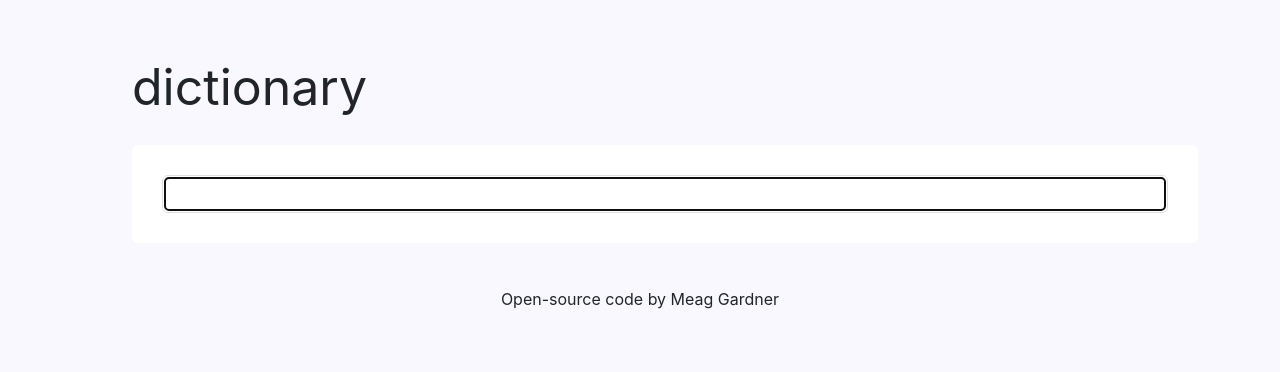
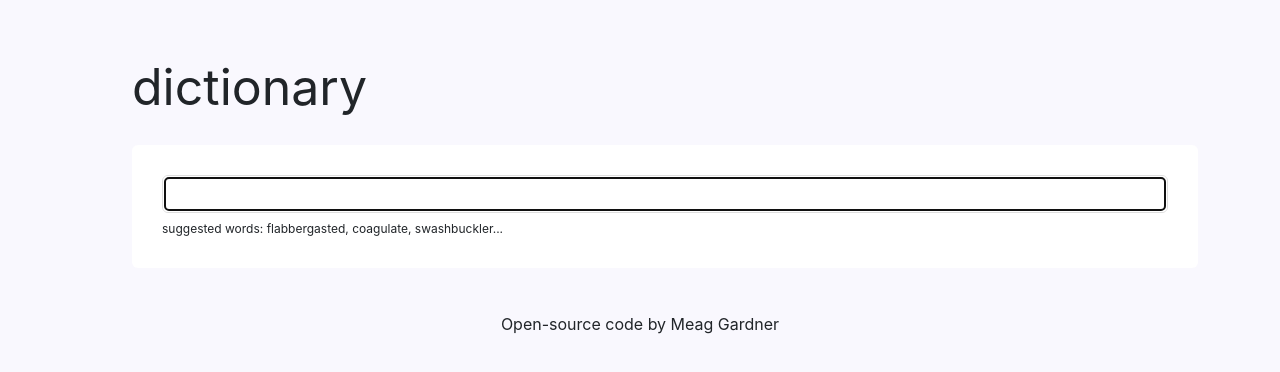
Before and after one commit to meageliz/suave-dictionary-app, a React (Create React App) app: page / in a window 1280 px wide. Shown: the top 372 px of the page. Built offline with nearby package versions, Linux system fonts and the light colour scheme.

Commit message:
Added and styled suggested words

```diff
--- a/src/Search.css
+++ b/src/Search.css
@@ -13,3 +13,8 @@
   color: #333;
   border: 1px solid #ddd;
 }
+
+.Search .hint {
+  font-size: 12px;
+  margin-top: 7px;
+}
--- a/src/Search.js
+++ b/src/Search.js
@@ -33,6 +33,9 @@ export default function Search() {
             autoFocus={true}
           />
         </form>
+        <div className="hint">
+          suggested words: flabbergasted, coagulate, swashbuckler...
+        </div>
       </section>
       <Results results={results} />
     </div>
```
